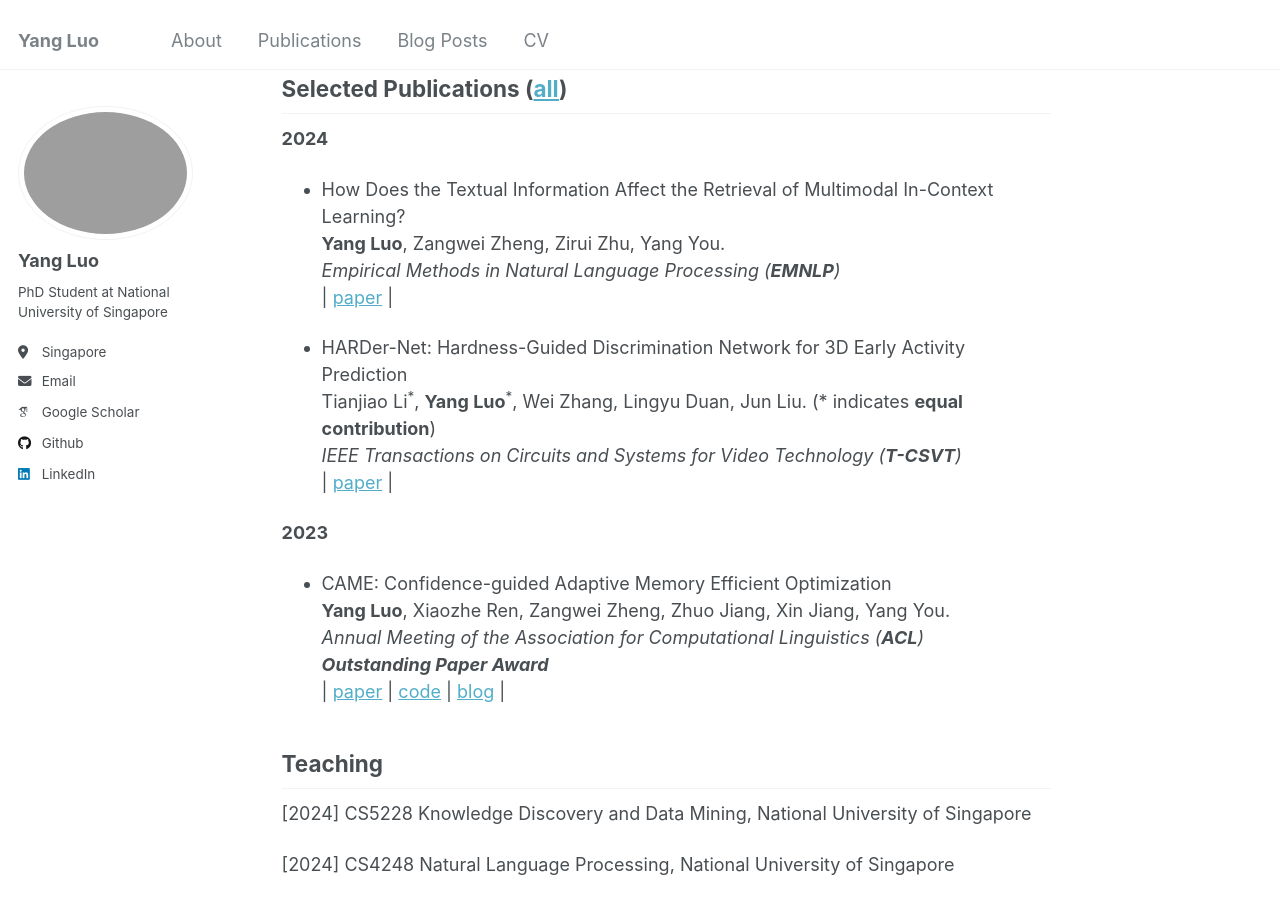
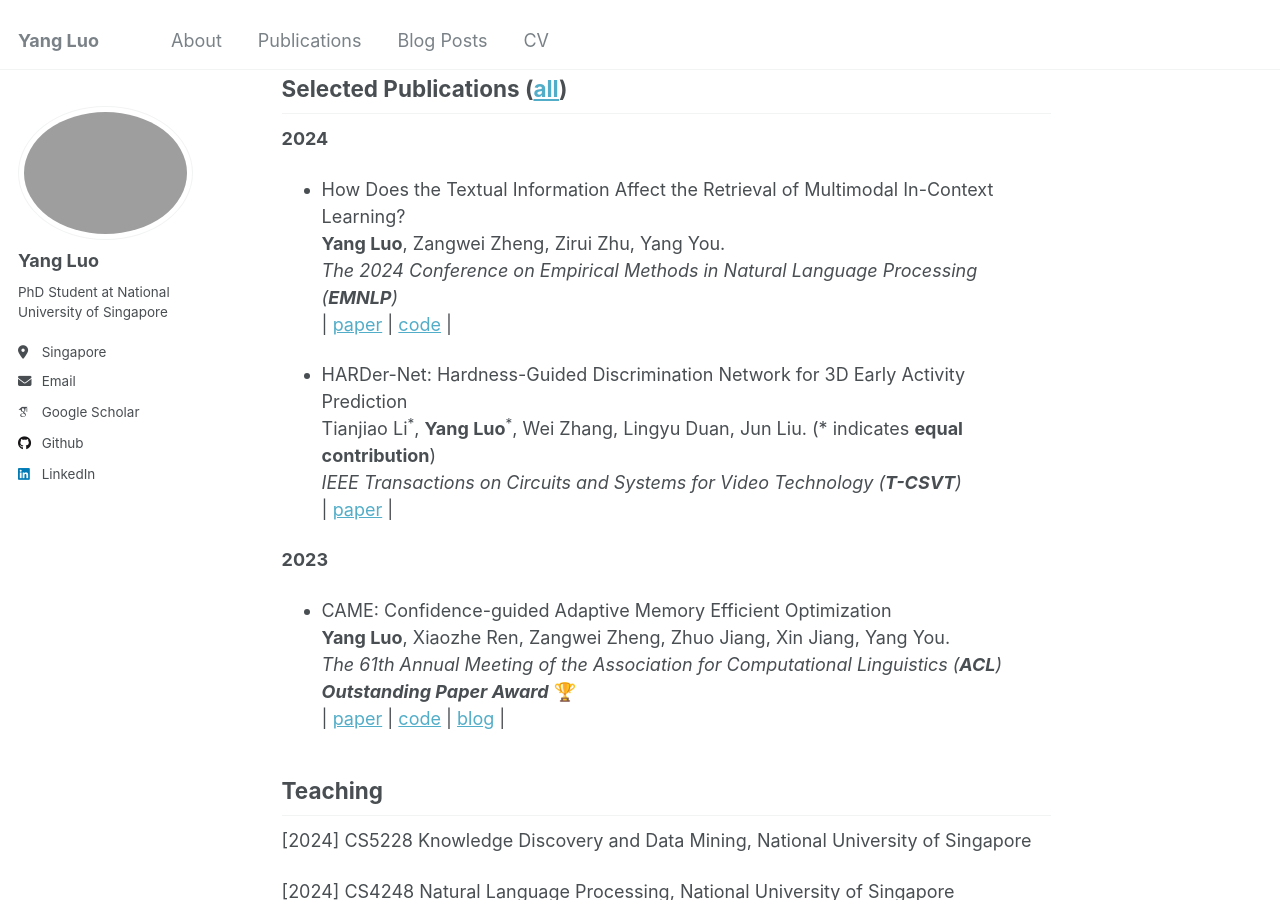
Before and after one commit to yangluo7/yangluo7.github.io, a Jekyll site: the page built from _pages/about.md, in a window 1280 px wide and 900 px high, scrolled down 483 px. Built offline with Jekyll 4.4.1, drawn with Linux system fonts in a browser that asks for light colours; some web fonts are replaced.

Commit message:
Information Update

```diff
--- a/_pages/about.md
+++ b/_pages/about.md
@@ -20,8 +20,8 @@ Selected Publications ([all](https://scholar.google.com/citations?hl=en&user=-es
 **2024**
 * How Does the Textual Information Affect the Retrieval of Multimodal In-Context Learning?
 **Yang Luo**, Zangwei Zheng, Zirui Zhu, Yang You.
-_Empirical Methods in Natural Language Processing (**EMNLP**)_
-| [paper](https://arxiv.org/abs/2404.12866) |
+_The 2024 Conference on Empirical Methods in Natural Language Processing (**EMNLP**)_
+| [paper](https://arxiv.org/abs/2404.12866) | [code](https://github.com/NUS-HPC-AI-Lab/Multimodal-ICL-Retriever) |
 
 * HARDer-Net: Hardness-Guided Discrimination Network for 3D Early Activity Prediction
 Tianjiao Li<sup>\*</sup>, **Yang Luo**<sup>\*</sup>, Wei Zhang, Lingyu Duan, Jun Liu. (\* indicates **equal contribution**)
@@ -31,8 +31,8 @@ _IEEE Transactions on Circuits and Systems for Video Technology (**T-CSVT**)_
 **2023**
 * CAME: Confidence-guided Adaptive Memory Efficient Optimization
 **Yang Luo**, Xiaozhe Ren, Zangwei Zheng, Zhuo Jiang, Xin Jiang, Yang You.
-_Annual Meeting of the Association for Computational Linguistics (**ACL**)_
-_**Outstanding Paper Award**_
+_The 61th Annual Meeting of the Association for Computational Linguistics (**ACL**)_
+_**Outstanding Paper Award**_ 🏆
 | [paper](https://arxiv.org/abs/2307.02047) | [code](https://github.com/yangluo7/CAME/tree/master) | [blog](https://zhengzangw.github.io/blogs/came/) |
 
 Teaching
```
